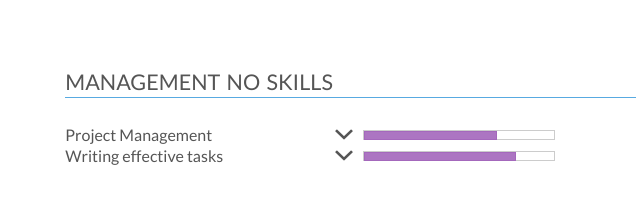
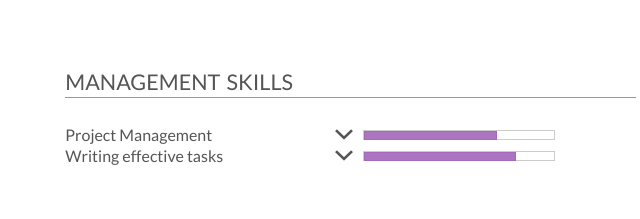
Before and after one commit to StefanTosic23/CV-website, a plain HTML site: page index.html in a window 1280 px wide. Shown: the part 519-738 px from the top of the page, 584-1224 px from the left. Drawn offline with Linux system fonts and the light colour scheme; files whose address does not match are found by name.

Commit message:
fixed h2 skills. line 273

```diff
--- a/index.html
+++ b/index.html
@@ -270,7 +270,7 @@
 
                </div>
 
-                <h2>Management no skills</h2>
+                <h2>Management skills</h2>
                 <div class="row management-skills">
 
                     <div class="names-left">
```
